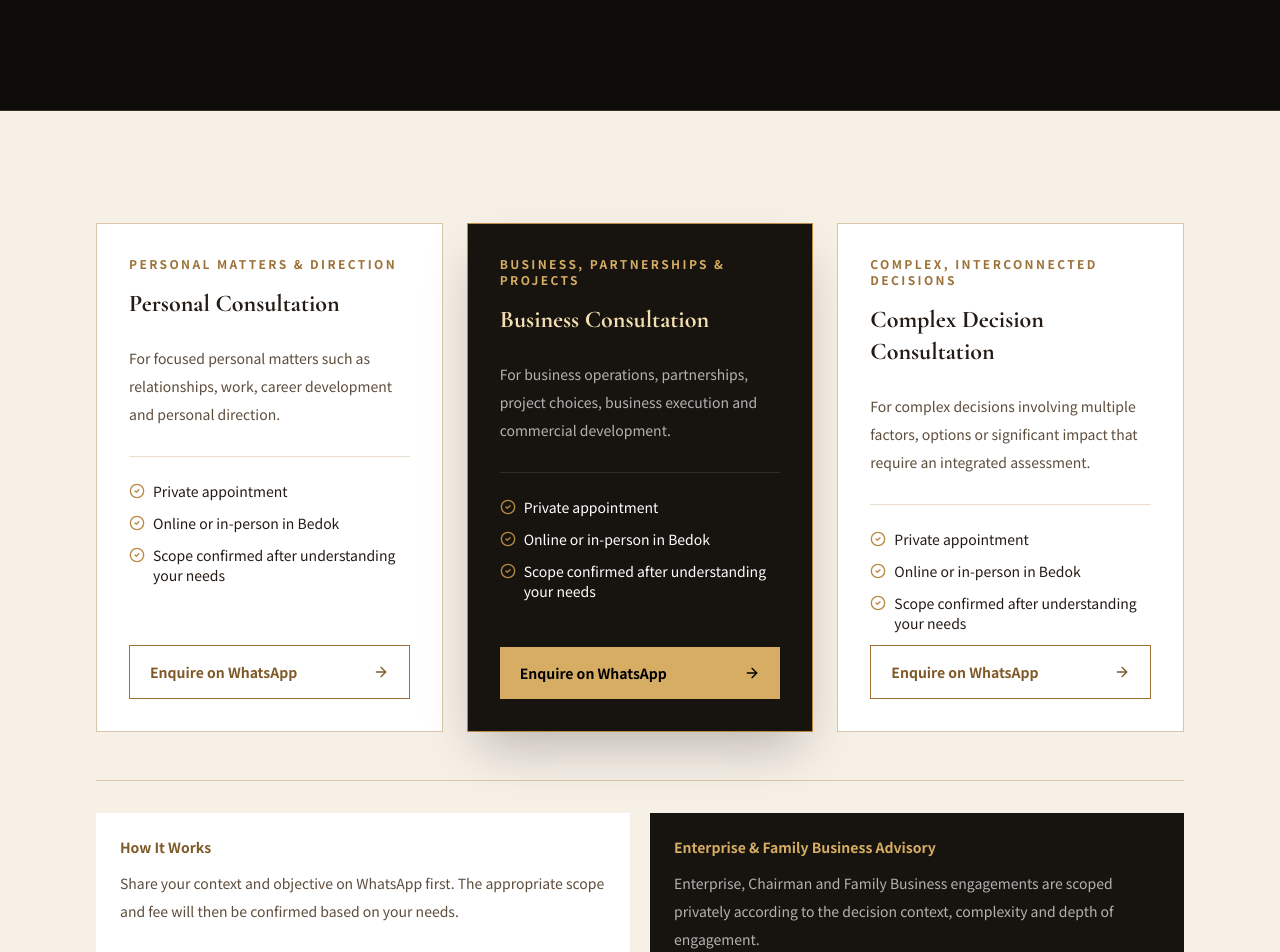
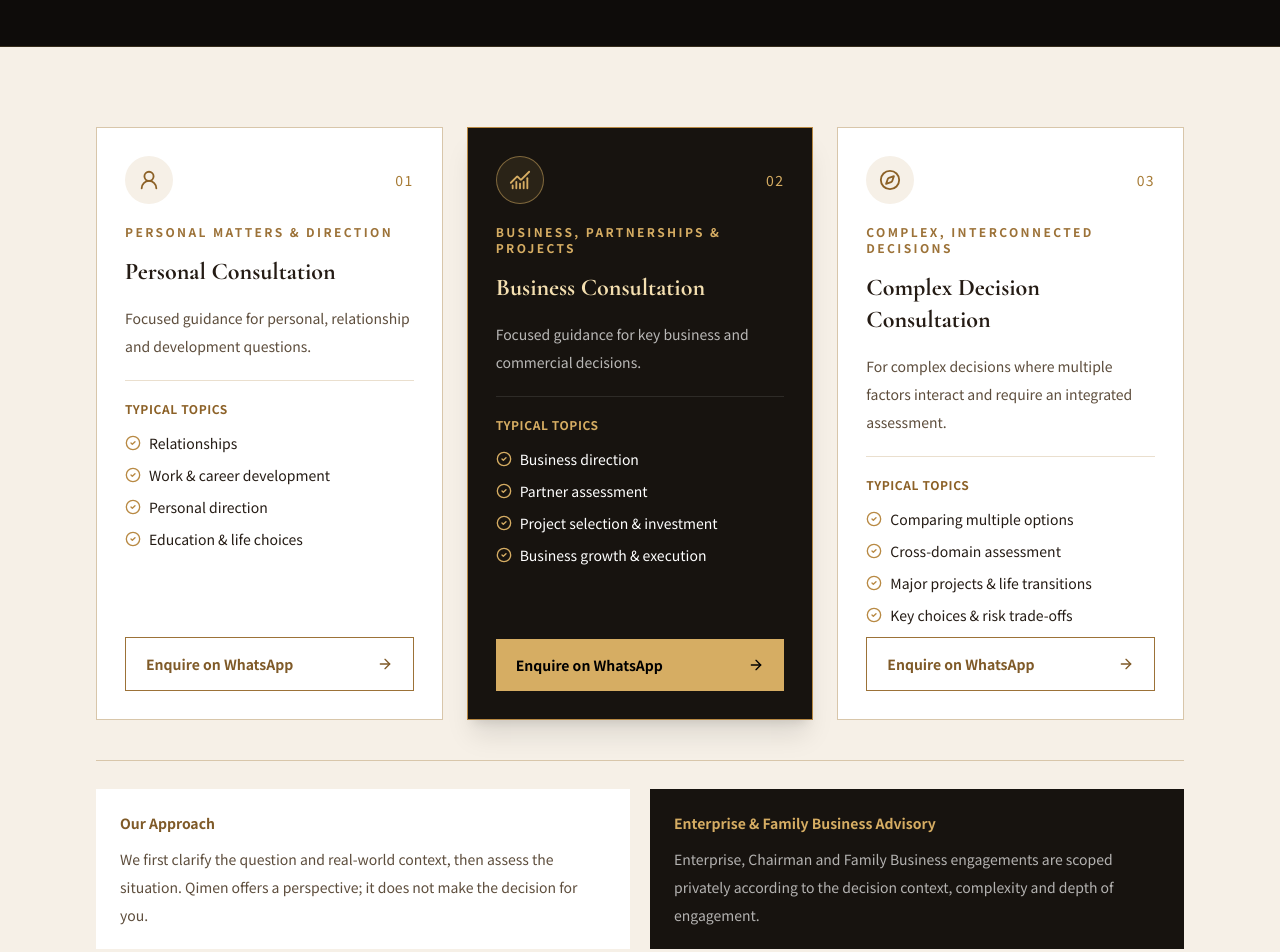
Before and after one commit to BODHIWONG/qmfeng-website, a Next.js app: page /en/personal-advisory in a window 1280 px wide. Shown: the part 460-1412 px from the top of the page. Built offline with nearby package versions, Linux system fonts and the light colour scheme.

Commit message:
Polish consultation cards and remove redundant booking details

```diff
--- a/components/personal-advisory-content.tsx
+++ b/components/personal-advisory-content.tsx
@@ -1,15 +1,37 @@
 "use client";
 
 import Link from "next/link";
-import { ArrowRight, CheckCircle2 } from "lucide-react";
+import { ArrowRight, CheckCircle2, UserRound, ChartNoAxesCombined, Compass } from "lucide-react";
 import Navbar from "@/components/navbar";
 import Footer from "@/components/footer";
 import { useLanguage } from "@/contexts/language-context";
 
 const tiers = [
-  { nameZh: "个人专题咨询", nameEn: "Personal Consultation", labelZh: "个人问题与发展方向", labelEn: "Personal Matters & Direction", bodyZh: "适用于感情与关系、工作与职业发展、个人成长及发展方向等具体问题。", bodyEn: "For focused personal matters such as relationships, work, career development and personal direction.", messageZh: "你好，启明遁甲，我想咨询个人专题问题。我的情况是：", messageEn: "Hello Qimen Strategy, I would like to enquire about a personal matter. My situation is:" },
-  { nameZh: "商业专题咨询", nameEn: "Business Consultation", labelZh: "经营、合作与项目判断", labelEn: "Business, Partnerships & Projects", bodyZh: "适用于生意经营、合作伙伴关系、项目选择、业务推进与商业发展等问题。", bodyEn: "For business operations, partnerships, project choices, business execution and commercial development.", messageZh: "你好，启明遁甲，我想咨询商业专题问题。我的情况是：", messageEn: "Hello Qimen Strategy, I would like to enquire about a business matter. My situation is:", featured: true },
-  { nameZh: "综合决策咨询", nameEn: "Complex Decision Consultation", labelZh: "多因素交织的复杂问题", labelEn: "Complex, Interconnected Decisions", bodyZh: "适用于涉及多个因素、多个选项或较大影响范围，需要统筹分析的复杂决策。", bodyEn: "For complex decisions involving multiple factors, options or significant impact that require an integrated assessment.", messageZh: "你好，启明遁甲，我想咨询复杂或综合决策问题。我的情况是：", messageEn: "Hello Qimen Strategy, I would like to enquire about a complex decision. My situation is:" },
+  {
+    nameZh: "个人专题咨询", nameEn: "Personal Consultation",
+    labelZh: "个人问题与发展方向", labelEn: "Personal Matters & Direction",
+    bodyZh: "聚焦个人生活、关系与发展中的具体问题。", bodyEn: "Focused guidance for personal, relationship and development questions.",
+    topicsZh: ["感情与关系", "工作与职业发展", "个人发展方向", "学业与人生选择"],
+    topicsEn: ["Relationships", "Work & career development", "Personal direction", "Education & life choices"],
+    messageZh: "你好，启明遁甲，我想咨询个人专题问题。我的情况是：", messageEn: "Hello Qimen Strategy, I would like to enquire about a personal matter. My situation is:",
+  },
+  {
+    nameZh: "商业专题咨询", nameEn: "Business Consultation",
+    labelZh: "经营、合作与项目判断", labelEn: "Business, Partnerships & Projects",
+    bodyZh: "聚焦经营决策与商业发展中的关键问题。", bodyEn: "Focused guidance for key business and commercial decisions.",
+    topicsZh: ["生意经营方向", "合作伙伴评估", "项目选择与投资", "业务发展与推进"],
+    topicsEn: ["Business direction", "Partner assessment", "Project selection & investment", "Business growth & execution"],
+    messageZh: "你好，启明遁甲，我想咨询商业专题问题。我的情况是：", messageEn: "Hello Qimen Strategy, I would like to enquire about a business matter. My situation is:",
+    featured: true,
+  },
+  {
+    nameZh: "综合决策咨询", nameEn: "Complex Decision Consultation",
+    labelZh: "多因素交织的复杂问题", labelEn: "Complex, Interconnected Decisions",
+    bodyZh: "适用于多个因素彼此影响、需要统筹分析的复杂决策。", bodyEn: "For complex decisions where multiple factors interact and require an integrated assessment.",
+    topicsZh: ["多个方案的比较", "跨领域综合评估", "重大项目与人生转折", "关键选择与风险权衡"],
+    topicsEn: ["Comparing multiple options", "Cross-domain assessment", "Major projects & life transitions", "Key choices & risk trade-offs"],
+    messageZh: "你好，启明遁甲，我想咨询复杂或综合决策问题。我的情况是：", messageEn: "Hello Qimen Strategy, I would like to enquire about a complex decision. My situation is:",
+  },
 ];
 
 export default function PersonalAdvisoryContent() {
@@ -19,30 +41,35 @@ export default function PersonalAdvisoryContent() {
     <div className="min-h-screen bg-[#0e0c0a] text-white">
       <Navbar />
       <main>
-        <section className="border-b border-[#d6ad63]/20 px-4 pb-20 pt-36 md:pb-28 md:pt-44">
+        <section className="relative overflow-hidden border-b border-[#d6ad63]/20 px-4 pb-16 pt-32 md:pb-20 md:pt-36">
           <div className="container mx-auto max-w-6xl">
             <p className="text-xs font-bold uppercase tracking-[0.28em] text-[#d6ad63]">{t("决策咨询", "Decision Consultation")}</p>
             <h1 className="mt-6 max-w-4xl text-4xl font-semibold leading-tight text-[#f4dfb0] md:text-6xl" style={{ fontFamily: "var(--font-cormorant), var(--font-noto-serif), serif" }}>
-              {t("不是问题越多越贵，而是决策越复杂，需要的视角越完整。", "Choose the Depth by Decision Complexity — Not by the Clock.")}
+              {t("根据决策复杂度选择深度，而不是按时间计价。", "Choose the depth by decision complexity, not by the clock.")}
             </h1>
             <p className="mt-7 max-w-3xl text-base leading-8 text-white/68 md:text-lg">
-              {t("适用于事业、生意、合作、感情、迁移与重大人生选择。奇门是分析方法之一，最终决定始终由客户自己作出。", "For business, career, partnerships, relationships, relocation and major life decisions. Qimen is one analytical lens; the final decision always remains yours.")}
+              {t("从个人发展到商业经营，再到多因素交织的重大选择。奇门提供分析视角，最终决定始终由你作出。", "From personal development to business and complex decisions. Qimen offers an analytical perspective; the final decision remains yours.")}
             </p>
           </div>
         </section>
 
-        <section className="bg-[#f6f0e7] px-4 py-20 text-[#241b14] md:py-28">
+        <section className="bg-[#f6f0e7] px-4 py-14 text-[#241b14] md:py-20">
           <div className="container mx-auto max-w-6xl">
             <div className="grid gap-6 lg:grid-cols-3">
-              {tiers.map((tier) => (
-                <article key={tier.nameEn} className={`flex flex-col border p-8 ${tier.featured ? "border-[#b88943] bg-[#17130f] text-white shadow-2xl" : "border-[#d8c6aa] bg-white"}`}>
+              {tiers.map((tier, index) => (
+                <article key={tier.nameEn} className={`flex flex-col border p-6 md:p-7 ${tier.featured ? "border-[#b88943] bg-[#17130f] text-white shadow-xl" : "border-[#d8c6aa] bg-white"}`}>
+                  <div className="mb-5 flex items-center justify-between">
+                    <span className={`flex size-12 items-center justify-center rounded-full ${tier.featured ? "border border-[#d6ad63]/50 bg-[#d6ad63]/10 text-[#d6ad63]" : "bg-[#f6f0e7] text-[#8c6127]"}`}>{index === 0 ? <UserRound size={22} /> : index === 1 ? <ChartNoAxesCombined size={22} /> : <Compass size={22} />}</span>
+                    <span className={`text-sm tracking-widest ${tier.featured ? "text-[#d6ad63]" : "text-[#a77b35]"}`}>0{index + 1}</span>
+                  </div>
                   <p className={`text-xs font-bold uppercase tracking-[0.2em] ${tier.featured ? "text-[#d6ad63]" : "text-[#9c7238]"}`}>{t(tier.labelZh, tier.labelEn)}</p>
                   <h2 className={`mt-4 text-2xl font-bold ${tier.featured ? "text-[#f4dfb0]" : "text-[#241b14]"}`}>{t(tier.nameZh, tier.nameEn)}</h2>
 
-                  <p className={`mt-6 text-sm leading-7 ${tier.featured ? "text-white/68" : "text-[#5d4d3c]"}`}>{t(tier.bodyZh, tier.bodyEn)}</p>
-                  <div className={`mt-7 border-t pt-6 ${tier.featured ? "border-white/10" : "border-[#eadfce]"}`}>
-                    {[t("私密预约", "Private appointment"), t("线上或 Bedok 面谈", "Online or in-person in Bedok"), t("先了解需求，再确认服务范围", "Scope confirmed after understanding your needs")].map((item) => (
-                      <p key={item} className="mb-3 flex items-start gap-2 text-sm"><CheckCircle2 size={16} className="mt-0.5 shrink-0 text-[#b88943]" />{item}</p>
+                  <p className={`mt-4 text-sm leading-7 ${tier.featured ? "text-white/70" : "text-[#5d4d3c]"}`}>{t(tier.bodyZh, tier.bodyEn)}</p>
+                  <div className={`mt-5 border-t pt-5 ${tier.featured ? "border-white/10" : "border-[#eadfce]"}`}>
+                    <p className={`mb-4 text-xs font-semibold tracking-wider ${tier.featured ? "text-[#d6ad63]" : "text-[#8c6127]"}`}>{t("常见咨询主题", "TYPICAL TOPICS")}</p>
+                    {(t(tier.topicsZh.join("|"), tier.topicsEn.join("|"))).split("|").map((item) => (
+                      <p key={item} className="mb-3 flex items-start gap-2 text-sm"><CheckCircle2 size={16} className={`mt-0.5 shrink-0 ${tier.featured ? "text-[#d6ad63]" : "text-[#b88943]"}`} />{item}</p>
                     ))}
                   </div>
                   <Link
@@ -52,16 +79,16 @@ export default function PersonalAdvisoryContent() {
                     rel="noopener noreferrer"
                     className={`mt-auto inline-flex items-center justify-between px-5 py-4 text-sm font-bold ${tier.featured ? "bg-[#d6ad63] text-black" : "border border-[#9c7238] text-[#7f5a28]"}`}
                   >
-                    {t("WhatsApp 预约咨询", "Enquire on WhatsApp")}<ArrowRight size={16} />
+                    {t("在 WhatsApp 上咨询", "Enquire on WhatsApp")}<ArrowRight size={16} />
                   </Link>
                 </article>
               ))}
             </div>
 
-            <div className="mt-12 grid gap-5 border-t border-[#d8c6aa] pt-8 md:grid-cols-2">
+            <div className="mt-10 grid gap-5 border-t border-[#d8c6aa] pt-7 md:grid-cols-2">
               <div className="bg-white px-6 py-5 text-sm leading-7 text-[#5d4d3c]">
-                <p className="font-semibold text-[#7f5a28]">{t("咨询方式", "How It Works")}</p>
-                <p className="mt-2">{t("先通过 WhatsApp 说明问题背景与目标，再根据实际需求确认适合的服务范围与费用。", "Share your context and objective on WhatsApp first. The appropriate scope and fee will then be confirmed based on your needs.")}</p>
+                <p className="font-semibold text-[#7f5a28]">{t("咨询原则", "Our Approach")}</p>
+                <p className="mt-2">{t("先厘清问题与现实背景，再结合实际条件进行分析。奇门提供参考视角，不代替客户作出决定。", "We first clarify the question and real-world context, then assess the situation. Qimen offers a perspective; it does not make the decision for you.")}</p>
               </div>
               <div className="bg-[#17130f] px-6 py-5 text-sm leading-7 text-white/68">
                 <p className="font-semibold text-[#d6ad63]">{t("企业与家族企业顾问", "Enterprise & Family Business Advisory")}</p>
```
